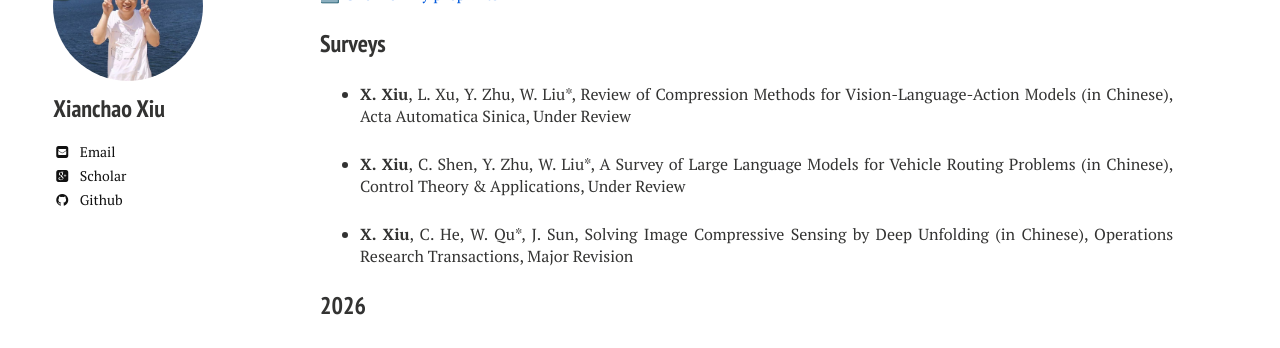
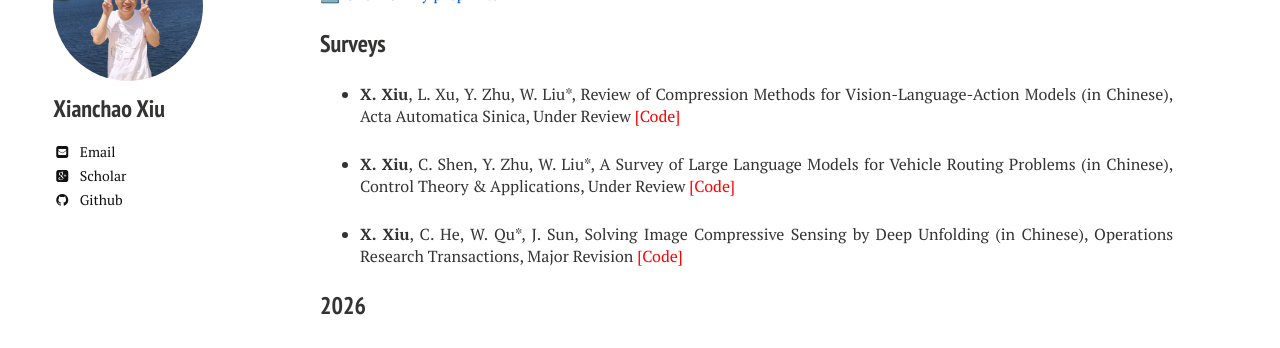
Before and after one commit to xianchaoxiu/xianchaoxiu.github.io, a Jekyll site: the page built from publications/index.md, in a window 1280 px wide. Shown: the part 141-489 px from the top of the page. Built offline with Jekyll 4.4.1, drawn with Linux system fonts in a browser that asks for light colours; nearby versions of some CDN libraries.

Commit message:
Update index.md

```diff
--- a/publications/index.md
+++ b/publications/index.md
@@ -12,11 +12,11 @@ share: false
 
 ### Surveys
 
-* <b>X. Xiu</b>, L. Xu, Y. Zhu, W. Liu*, Review of Compression Methods for Vision-Language-Action Models (in Chinese), Acta Automatica Sinica, Under Review
+* <b>X. Xiu</b>, L. Xu, Y. Zhu, W. Liu*, Review of Compression Methods for Vision-Language-Action Models (in Chinese), Acta Automatica Sinica, Under Review <a href="https://github.com/xianchaoxiu/COM4VLA" class="textlink" target="_blank" style="color: red;">[Code]</a>
 
-* <b>X. Xiu</b>, C. Shen, Y. Zhu, W. Liu*, A Survey of Large Language Models for Vehicle Routing Problems (in Chinese), Control Theory & Applications, Under Review
+* <b>X. Xiu</b>, C. Shen, Y. Zhu, W. Liu*, A Survey of Large Language Models for Vehicle Routing Problems (in Chinese), Control Theory & Applications, Under Review  <a href="https://github.com/xianchaoxiu/LLM4VRP" class="textlink" target="_blank" style="color: red;">[Code]</a>
 
-* <b>X. Xiu</b>, C. He, W. Qu*, J. Sun, Solving Image Compressive Sensing by Deep Unfolding (in Chinese), Operations Research Transactions, Major Revision
+* <b>X. Xiu</b>, C. He, W. Qu*, J. Sun, Solving Image Compressive Sensing by Deep Unfolding (in Chinese), Operations Research Transactions, Major Revision <a href="https://github.com/xianchaoxiu/DL4OPT" class="textlink" target="_blank" style="color: red;">[Code]</a>
 
 
 ### 2026
```
